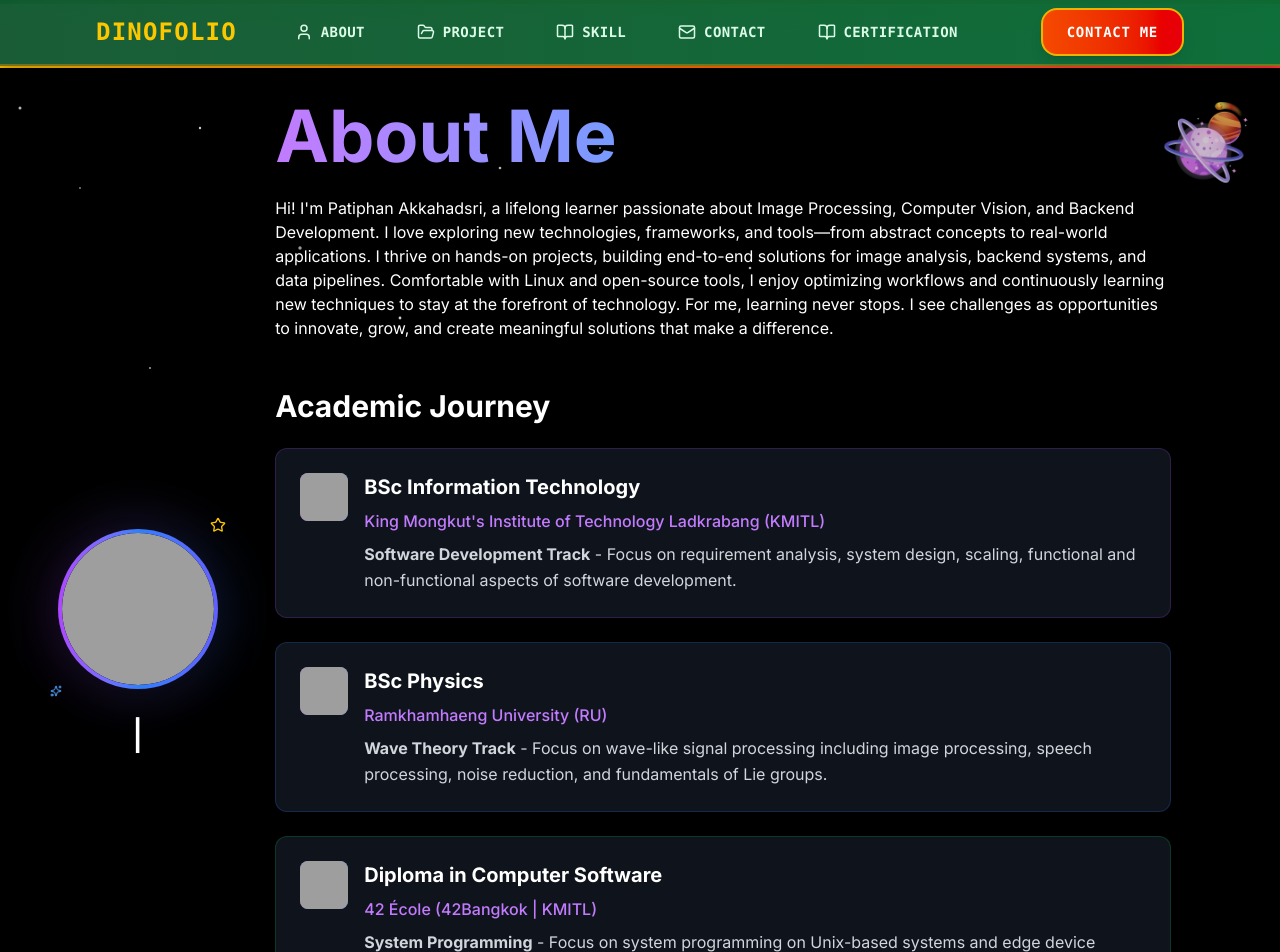
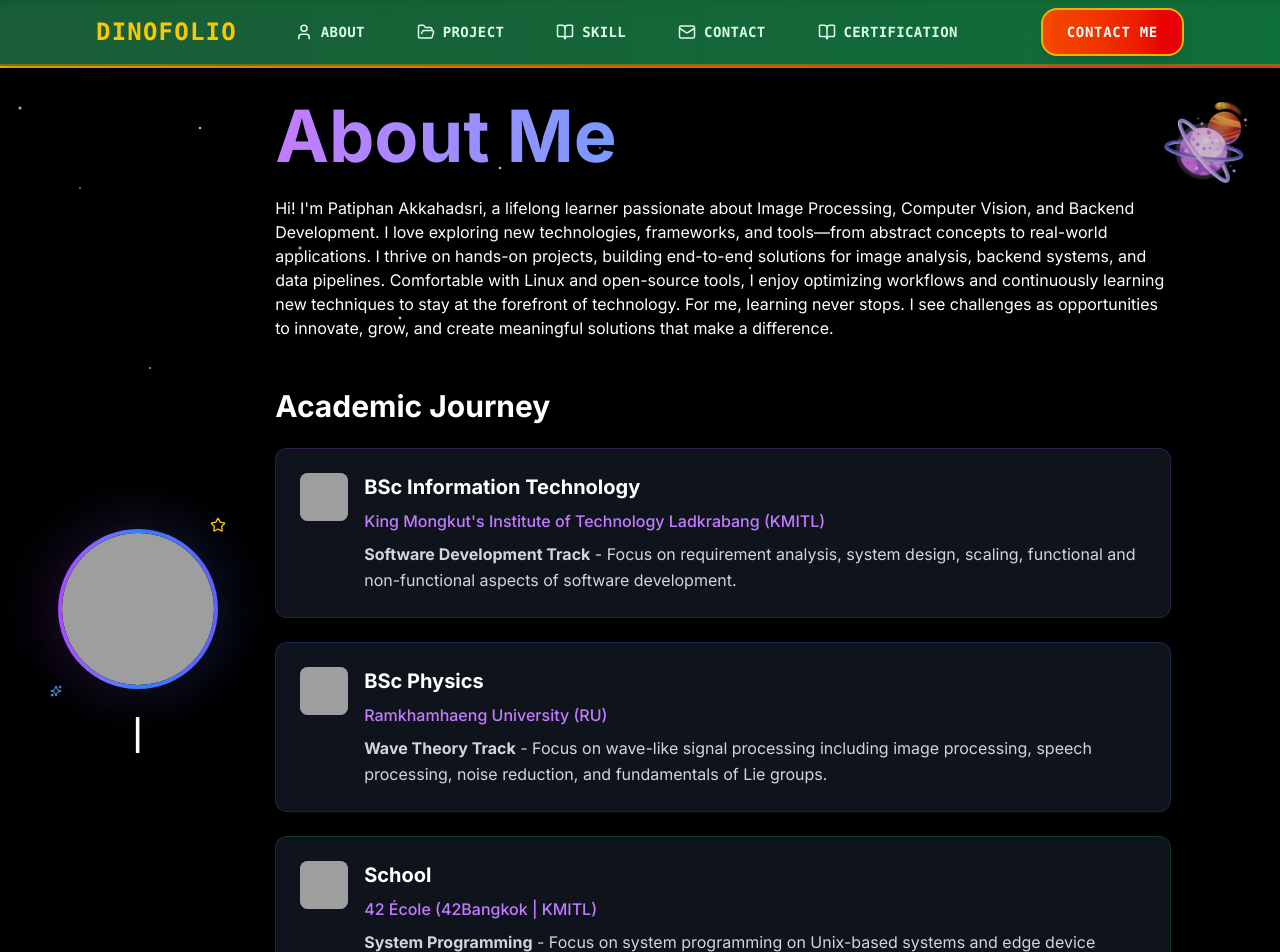
Before and after one commit to PatiphanAK/me_v2, a Next.js app: page / in a window 1280 px wide. Shown: the top 952 px of the page. Built offline with nearby package versions, Linux system fonts and the light colour scheme; grey boxes are pictures that could not be loaded.

Commit message:
update 42 info

```diff
--- a/src/app/components/Organism/About.tsx
+++ b/src/app/components/Organism/About.tsx
@@ -24,7 +24,7 @@
   },
   {
     icon: "https://encrypted-tbn0.gstatic.com/images?q=tbn:ANd9GcT1BCNsH4LsHt6Z4TSTzWw289dRUO3up6n6Dg&s",
-    title: "Diploma in Computer Software",
+    title: "School",
     institution: "42 École (42Bangkok | KMITL)",
     track: "System Programming",
     description: "Focus on system programming on Unix-based systems and edge device development. Intensive peer-to-peer learning environment.",
```
